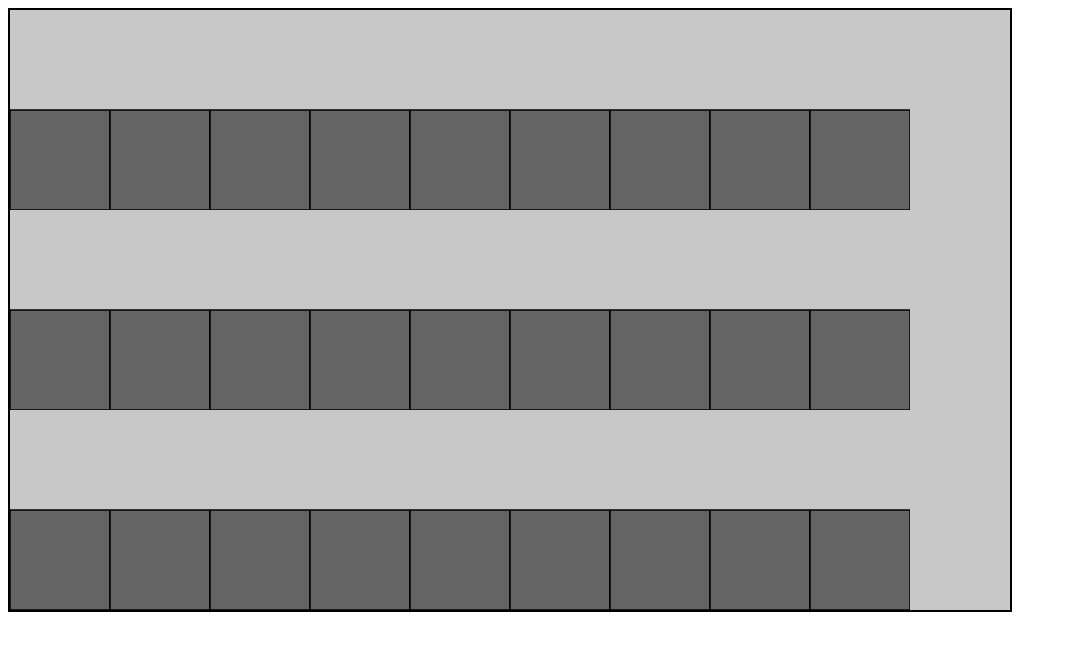
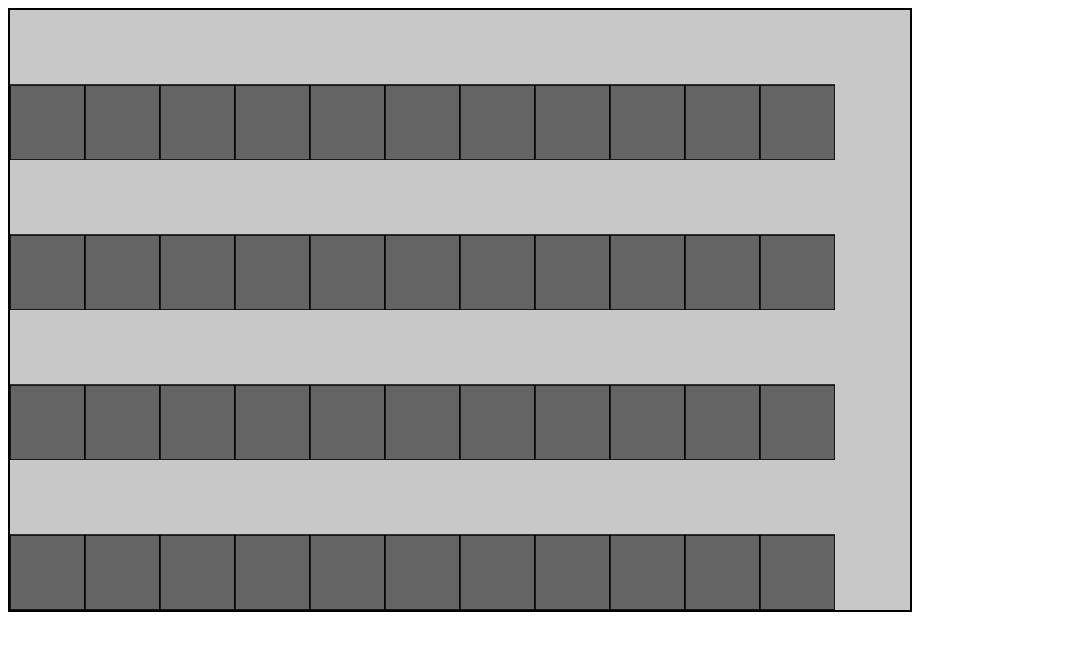
Before and after one commit to MattKeane/Project-1, a plain HTML site: page index.html in a window 1280 px wide. Shown: the whole page, without its empty margins (0-1067 px from the left). Drawn offline with nearby package versions, Linux system fonts and the light colour scheme.

Commit message:
Changed tile dimensions

```diff
--- a/index.html
+++ b/index.html
@@ -6,7 +6,7 @@
 	<title>Dungeon Crawl</title>
 </head>
 <body>
-	<canvas id="board" width="1000px" height="600px"></canvas>
+	<canvas id="board" width="900px" height="600px"></canvas>
 	<script src="js/app.js"></script>
 </body>
 </html>
--- a/js/app.js
+++ b/js/app.js
@@ -15,7 +15,7 @@ class Floor extends Tile {
 	}
 	draw() {
 		ctx.beginPath()
-		ctx.rect(this.x * 100, this.y * 100, 100, 100)
+		ctx.rect(this.x * 75, this.y * 75, 75, 75)
 		ctx.fillStyle = "rgb(200, 200, 200)"
 		ctx.fill()
 	}
@@ -27,10 +27,10 @@ class Wall extends Tile {
 	}
 	draw () {
 		ctx.beginPath()
-		ctx.rect(this.x * 100, this.y * 100, 100, 100)
+		ctx.rect(this.x * 75, this.y * 75, 75, 75)
 		ctx.fillStyle = "rgb(100, 100, 100)"
 		ctx.fill()
-		ctx.rect(this.x * 100, this.y * 100, 100, 100)
+		ctx.rect(this.x * 75, this.y * 75, 75, 75)
 		ctx.lineWidth = 1
 		ctx.strokeStyle = "black"
 		ctx.stroke()
@@ -52,14 +52,14 @@ const game = {
 }
 
 
-for (let i = 0; i < 3; i++) {
-	for (let j = 0; j < 10; j++) {
+for (let i = 0; i < 4; i++) {
+	for (let j = 0; j < 12; j++) {
 		game.tiles.push(new Floor(j, i * 2))
 	}
-	for (let j = 0; j < 9; j++) {
+	for (let j = 0; j < 11; j++) {
 		game.tiles.push(new Wall(j, i * 2 + 1))
 	}
-	game.tiles.push(new Floor(9, i * 2 + 1))
+	game.tiles.push(new Floor(11, i * 2 + 1))
 }
 
 game.drawBoard()
```
